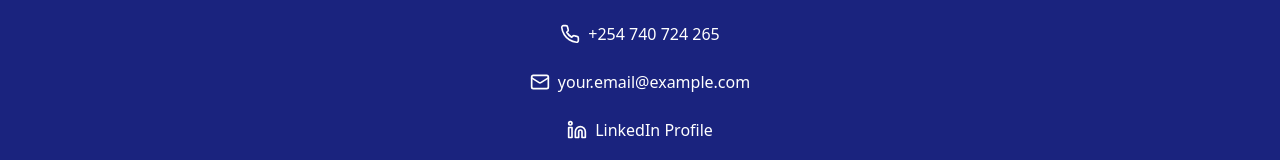
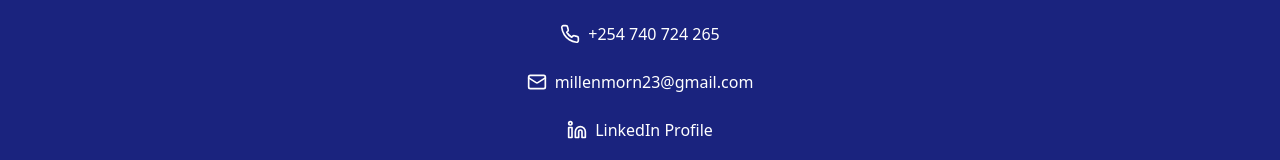
Before and after one commit to millen-morn23/millen-morn-portfolio, a React (Vite) app: page / in a window 1280 px wide. Shown: the part 3030-3190 px from the top of the page. Built offline with nearby package versions, Linux system fonts and the light colour scheme.

Commit message:
Update contact email address
Changed the email address in the Contact component to millenmorn23@gmail.com for better communication.
[skip gpt_engineer]

```diff
--- a/src/components/Contact.tsx
+++ b/src/components/Contact.tsx
@@ -22,11 +22,11 @@ const Contact = () => {
               <span>+254 740 724 265</span>
             </a>
             <a
-              href="mailto:your.email@example.com"
+              href="mailto:millenmorn23@gmail.com"
               className="flex items-center justify-center gap-2 hover:text-accent transition-colors"
             >
               <Mail className="w-5 h-5" />
-              <span>your.email@example.com</span>
+              <span>millenmorn23@gmail.com</span>
             </a>
             <a
               href="#"
```
